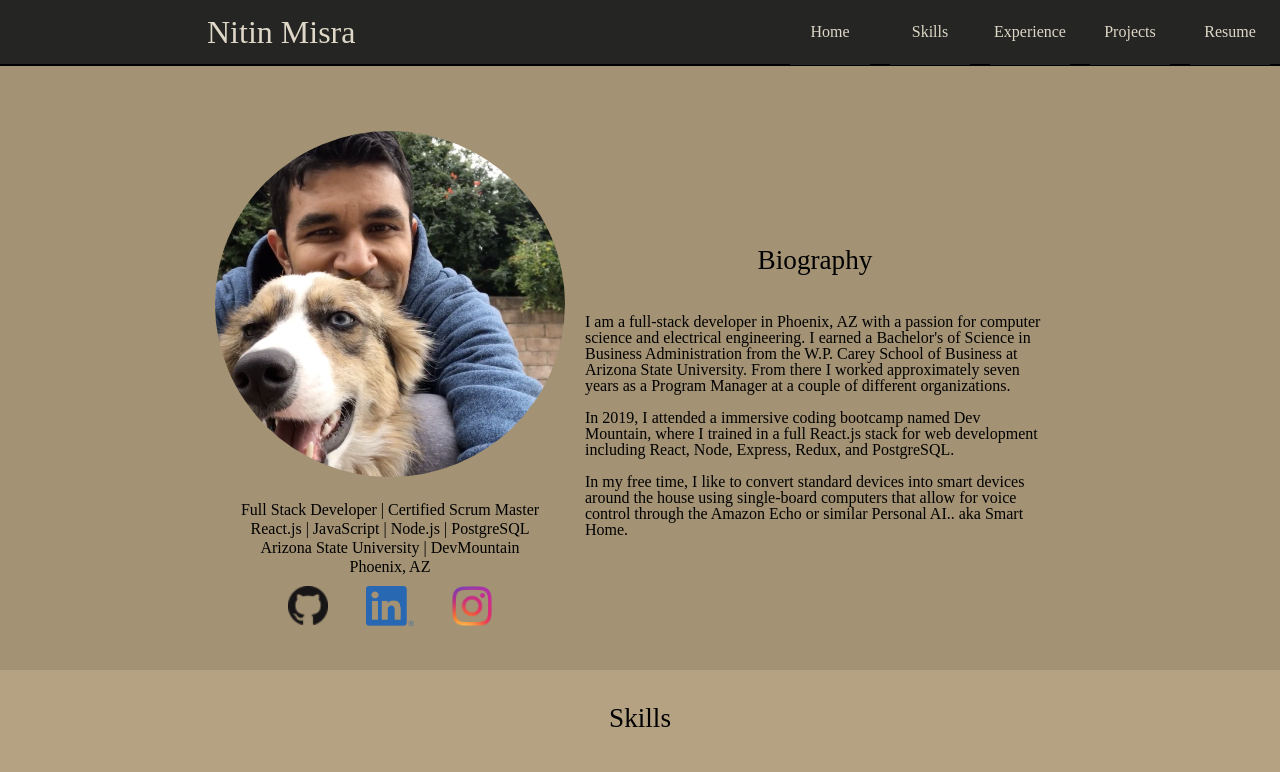
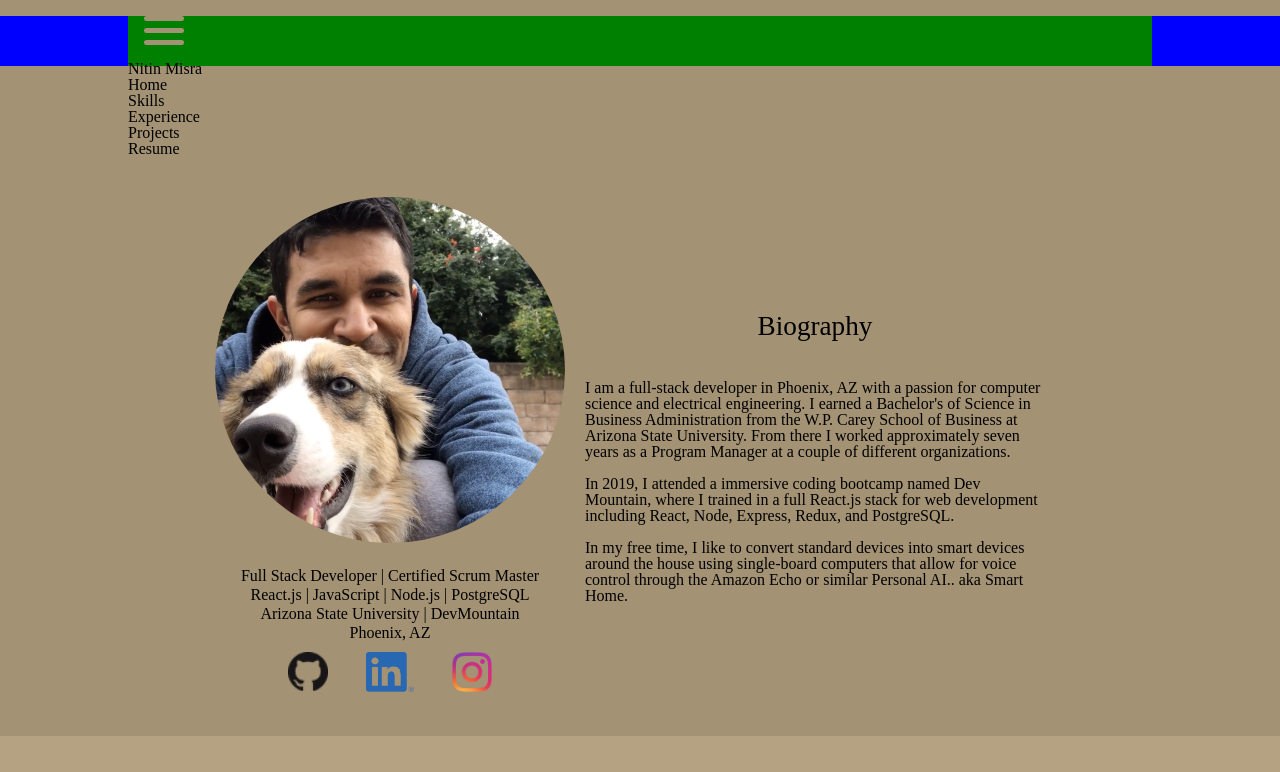
Before and after one commit to iamnitinmisra/new-portfolio, a React (Create React App) app: page / in a window 1280 px wide. Shown: the top 772 px of the page. Built offline with nearby package versions, Linux system fonts and the light colour scheme.

Commit message:
new navbar

```diff
--- a/src/components/ham-menu/menu-content/MenuContent.css
+++ b/src/components/ham-menu/menu-content/MenuContent.css
@@ -31,7 +31,7 @@
 @media (min-width: 955px) and (max-width: 1279px) {
   .content {
     display: flex;
-    /* width: 500px; */
+    width: 500px;
   }
 }
 
--- /dev/null
+++ b/src/components/navbar/Content.js
@@ -0,0 +1,25 @@
+import React from "react";
+
+export default function Content() {
+  return (
+    <div>
+      <ul className="">
+        {/* <a href="#"> */}
+        <li id="">Home</li>
+        {/* </a> */}
+        {/* <a href="#"> */}
+        <li id="">Skills</li>
+        {/* </a> */}
+        {/* <a href="#"> */}
+        <li id="">Experience</li>
+        {/* </a> */}
+        {/* <a href="#"> */}
+        <li id="">Projects</li>
+        {/* </a> */}
+        {/* <a href="#"> */}
+        <li id="">Resume</li>
+        {/* </a> */}
+      </ul>{" "}
+    </div>
+  );
+}
--- /dev/null
+++ b/src/components/navbar/HamIcon.js
@@ -0,0 +1,13 @@
+import React from "react";
+import './NavBar.css'
+
+export default function HamIcon(props) {
+  return (
+    <div
+      onClick={() => props.toggleMenu()}
+      className={props.isToggled ? "active" : "hidden"}
+    >
+      <div className="menu-icon"></div>
+    </div>
+  );
+}
--- /dev/null
+++ b/src/components/navbar/NavBar.css
@@ -0,0 +1,72 @@
+.navbar-container {
+    height: 50px;
+    width: 100vw;
+    background: blue;
+}
+
+.navbar-content {
+    height: 50px;
+    width: 1024px;
+    background: green;
+    margin: 0 auto;
+}
+
+.hidden,
+.active {
+  margin: 1em;
+  width: 40px;
+}
+
+.active:before,
+.active:after,
+.active div,
+.hidden:after,
+.hidden:before,
+.hidden div {
+  background-color: #a39274;
+  border-radius: 3px;
+  content: "";
+  display: flex;
+  height: 5px;
+  margin: 7px 0;
+  transition: all 0.2s ease-in-out;
+  z-index: 2;
+}
+
+.active:before {
+  transform: translateY(12px) rotate(135deg);
+}
+
+.active:after {
+  transform: translateY(-12px) rotate(-135deg);
+}
+
+.active div {
+  transform: scale(0);
+}
+
+.menu-container {
+    height: 66px;
+    width: 460px;
+    position: fixed;
+    top: -10px;
+    display: flex;
+    z-index: -2;
+  }
+
+  .menu {
+    height: 5em;
+    width: 332px;
+    display: block;
+    align-items: center;
+    transform: translate(-720.5px, -6px);
+    transition: 1s;
+    z-index: -200;
+  }
+
+  .show {
+    transform: translate(-72.5px, -6px);
+    transition: 1s;
+    width: 332px;
+    z-index: -200;
+  }
--- /dev/null
+++ b/src/components/navbar/NavBar.js
@@ -0,0 +1,33 @@
+import React, { Component } from "react";
+import Content from "./Content";
+import HamIcon from "./HamIcon";
+import "./NavBar.css";
+
+export default class NavBar extends Component {
+  constructor() {
+    super();
+    this.state = {
+      isToggled: false
+    };
+  }
+
+  toggleMenu = () => {
+    this.setState({
+      isToggled: !this.state.isToggled,
+    });
+  };
+
+  render() {
+    const { isToggled } = this.state;
+    console.log(isToggled);
+    return (
+      <div className="navbar-container">
+        <div className="navbar-content">
+          <HamIcon isToggled={isToggled} toggleMenu={this.toggleMenu}/>
+          <h1>Nitin Misra</h1>
+          <Content />
+        </div>
+      </div>
+    );
+  }
+}
--- a/src/components/portfolio/Portfolio.css
+++ b/src/components/portfolio/Portfolio.css
@@ -2,7 +2,7 @@
   display: none;
 }
 
-.navigation-bar {
+/* .navigation-bar {
   height: 66px;
   width: 100vw;
   position: fixed;
@@ -12,7 +12,7 @@
   border-bottom: solid 2px black;
   align-items: center;
   z-index: 9999;
-}
+} */
 
 .name-text {
   width: 180px;
@@ -64,10 +64,10 @@
     width: 100vw;
   }
 
-  .navigation-bar {
+  /* .navigation-bar {
     height: 55px;
-    /* width: 100vw; */
-  }
+    width: 100vw;
+  } */
 
   .name-text {
     position: relative;
--- a/src/components/portfolio/Portfolio.js
+++ b/src/components/portfolio/Portfolio.js
@@ -4,13 +4,15 @@ import Identity from "./identity/Identity";
 import Skills from "./skills/Skills";
 import Experience from "./experience/Experience";
 import "./Portfolio.css";
+import NavBar from "../navbar/NavBar";
 
 export default function Portfolio() {
   return (
     <div id="outer-container">
       <header className="navigation-bar">
-        <div className="name-text">Nitin Misra</div>
-        <HamMenu />
+        {/* <div className="name-text">Nitin Misra</div> */}
+        {/* <HamMenu /> */}
+        <NavBar />
       </header>
       <div className="portfolio-too-small">
         Your screen resolution is too small, please view my page on a larger
```
